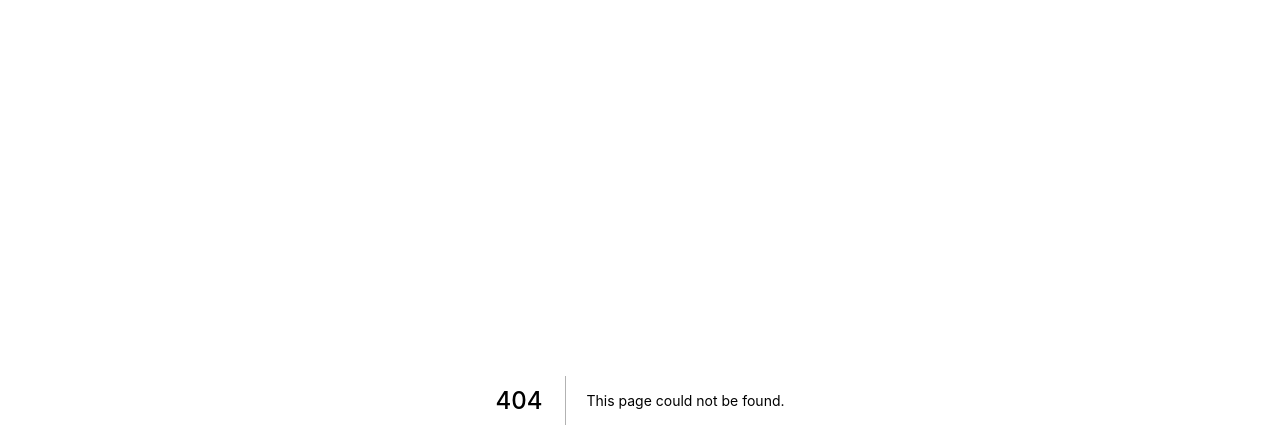
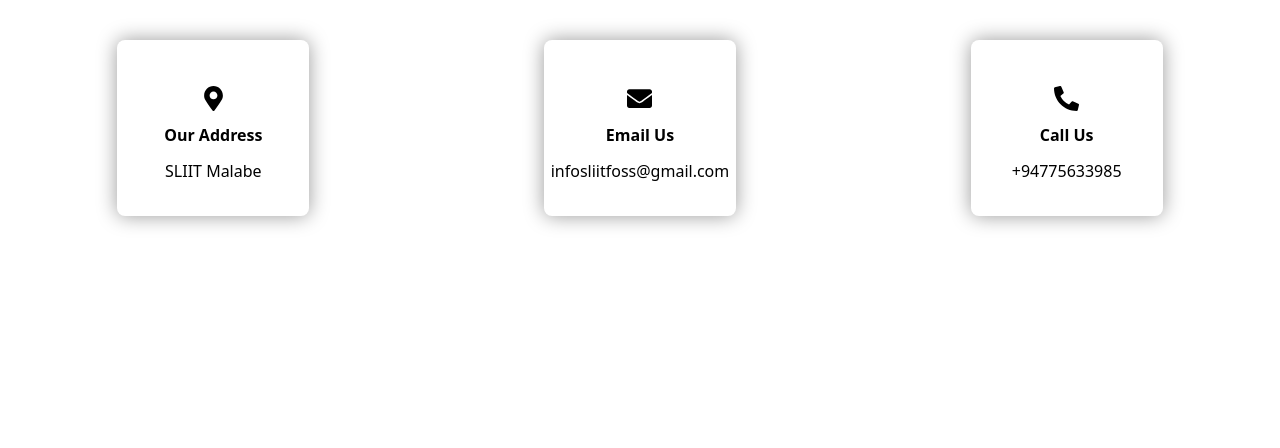
Before and after one commit to sliit-foss/rsvp-frontend, a Next.js app: page /contactUs in a window 1280 px wide. Before the commit this address had no page. Shown: the top 448 px of the page. Built offline with nearby package versions, Linux system fonts and the light colour scheme.

Commit message:
Contact Us Info Cards Section Done #11

```diff
--- /dev/null
+++ b/components/InfoCards.tsx
@@ -0,0 +1,53 @@
+import { FaEnvelope, FaMapMarkerAlt, FaPhoneAlt } from "react-icons/fa";
+
+const InfoCards = (): JSX.Element => {
+  return (
+    <div>
+      <div className="grid lg:grid-cols-3 md:grid-cols-3 bg-white w-full mt-10 mb-10">
+        <div
+          className="grid grid-cols-1 justify-center items-center rounded-lg
+      text-center shadow-infoCard lg:m-auto md:m-auto mb-5 sm:w-full lg:w-48 md:w-48 h-44
+       bg-white"
+        >
+          <div>
+            <div className="flex justify-center mb-3 mt-3">
+              <FaMapMarkerAlt size="25"/>
+            </div>
+            <p className="font-bold mt-3">Our Address</p>
+            <p className="font-normal mt-3">SLIIT Malabe</p>
+          </div>
+        </div>
+
+        <div
+          className="grid grid-cols-1 justify-center items-center rounded-lg
+      text-center shadow-infoCard lg:m-auto md:m-auto mb-5 sm:w-full lg:w-48 md:w-48 h-44
+      bg-white"
+        >
+          <div>
+            <div className="flex justify-center mb-3 mt-3">
+              <FaEnvelope size="25"/>
+            </div>
+            <p className="font-bold mt-3">Email Us</p>
+            <p className="font-normal mt-3">infosliitfoss@gmail.com</p>
+          </div>
+        </div>
+
+        <div
+          className="grid grid-cols-1 justify-center items-center rounded-lg
+      text-center shadow-infoCard lg:m-auto md:m-auto mb-5 sm:w-full lg:w-48 md:w-48 h-44
+      bg-white"
+        >
+          <div>
+            <div className="flex justify-center mb-3 mt-3">
+              <FaPhoneAlt size="25"/>
+            </div>
+            <p className="font-bold mt-3">Call Us</p>
+            <p className="font-normal mt-3">+94775633985</p>
+          </div>
+        </div>
+      </div>
+    </div>
+  );
+};
+
+export default InfoCards;
--- a/components/Navbar.tsx
+++ b/components/Navbar.tsx
@@ -1,27 +1,27 @@
-import { useState } from 'react'
-import { AnimatePresence, motion } from 'framer-motion'
+import { useState } from "react";
+import { AnimatePresence, motion } from "framer-motion";
 
-import Image from 'next/image'
-import Link from 'next/link'
+import Image from "next/image";
+import Link from "next/link";
 
-import Container from './Layout/Container'
+import Container from "./Layout/Container";
 
-import foss_dark from '../public/logos/foss_dark.svg'
-import foss_light from '../public/logos/foss_light.svg'
+import foss_dark from "../public/logos/foss_dark.svg";
+import foss_light from "../public/logos/foss_light.svg";
 
 // animations
-import { mobileNavVariants, navElementsVariants } from '../animations'
+import { mobileNavVariants, navElementsVariants } from "../animations";
 
 // icons
-import { HiMenuAlt2 } from 'react-icons/hi'
-import { RiCloseFill } from 'react-icons/ri'
+import { HiMenuAlt2 } from "react-icons/hi";
+import { RiCloseFill } from "react-icons/ri";
 
 const Navbar = (): JSX.Element => {
-  const [isOpen, setIsOpen] = useState(false)
+  const [isOpen, setIsOpen] = useState(false);
 
   const toggleNav = () => {
-    setIsOpen((prev) => !prev)
-  }
+    setIsOpen((prev) => !prev);
+  };
 
   return (
     <header className="relative">
@@ -51,7 +51,7 @@ const Navbar = (): JSX.Element => {
                 </Link>
               </li>
               <li className="hidden lg:block font-medium text-lg hover:text-gray-default transition ease-in">
-                <Link href="/events">
+                <Link href="/event">
                   <a>Events</a>
                 </Link>
               </li>
@@ -61,7 +61,7 @@ const Navbar = (): JSX.Element => {
                 </Link>
               </li>
               <li className="hidden lg:block font-medium text-lg hover:text-gray-default transition ease-in">
-                <Link href="/contact">
+                <Link href="/contactUs">
                   <a>Contact</a>
                 </Link>
               </li>
@@ -72,7 +72,7 @@ const Navbar = (): JSX.Element => {
                 {!isOpen ? (
                   <HiMenuAlt2 className="h-6 w-6 hover:text-gray-default transition ease-in" />
                 ) : (
-                  ''
+                  ""
                 )}
               </li>
             </ul>
@@ -148,7 +148,7 @@ const Navbar = (): JSX.Element => {
                   className="font-medium text-2xl hover:text-gray-light text-white transition ease-in"
                   onClick={() => setIsOpen(false)}
                 >
-                  <Link href="/contact">
+                  <Link href="/contactUs">
                     <a>Contact</a>
                   </Link>
                 </li>
--- /dev/null
+++ b/pages/contactUs.tsx
@@ -0,0 +1,11 @@
+import InfoCards from "../components/InfoCards";
+
+const ContactUs = (): JSX.Element => {
+  return (
+    <div className="">
+      <InfoCards/>
+    </div>
+  );
+};
+
+export default ContactUs;
```
Also changed, not shown: components/Button.tsx (+4 -4 lines), pages/clubs.tsx (+12 -12 lines), pages/index.tsx (+14 -14 lines), 1 other file (tests, documents, lock files or other folders).
